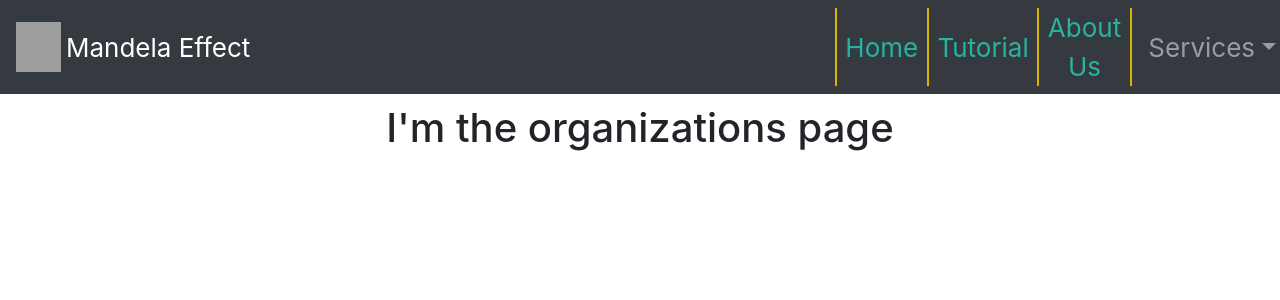
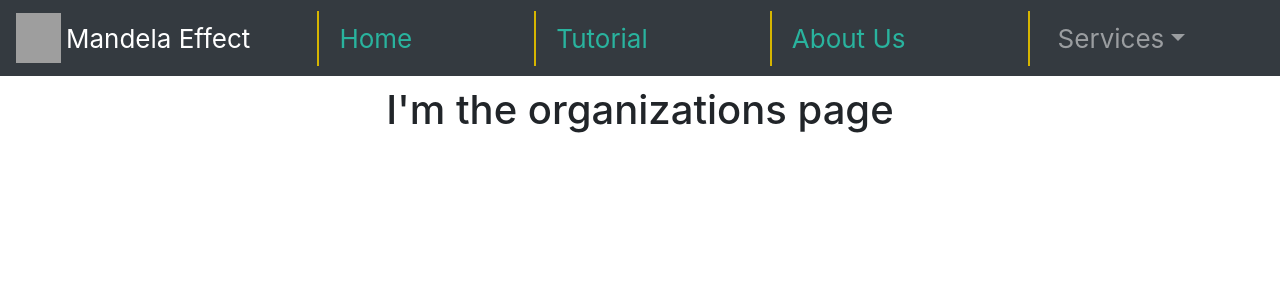
Before and after one commit to yodasodabob/indycivichack2019, a React (Create React App) app: page /#/Services/Organizations in a window 1280 px wide. Shown: the top 300 px of the page. Built offline with nearby package versions, Linux system fonts and the light colour scheme; no server answers; grey boxes are pictures that could not be loaded; what google-maps-react would draw is missing.

Commit message:
Fixed spacing issue with navigation links

```diff
--- a/src/HeaderComponent.css
+++ b/src/HeaderComponent.css
@@ -69,3 +69,11 @@
         justify-content: center;
     }
 }
+@media only screen and (min-width: 996px){
+    .navbar-nav{
+        width: 100%;
+        display: flex;
+        flex-direction: row;
+        justify-content: space-around;
+    }
+}
```
